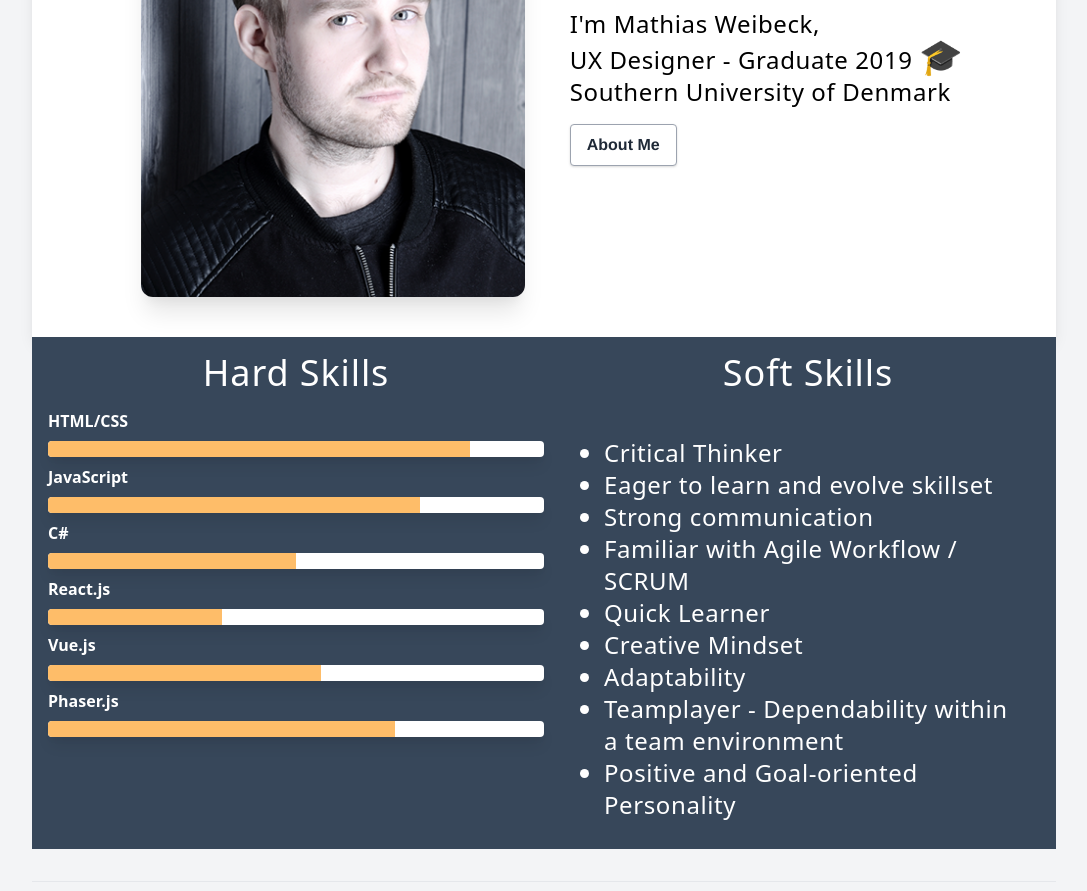
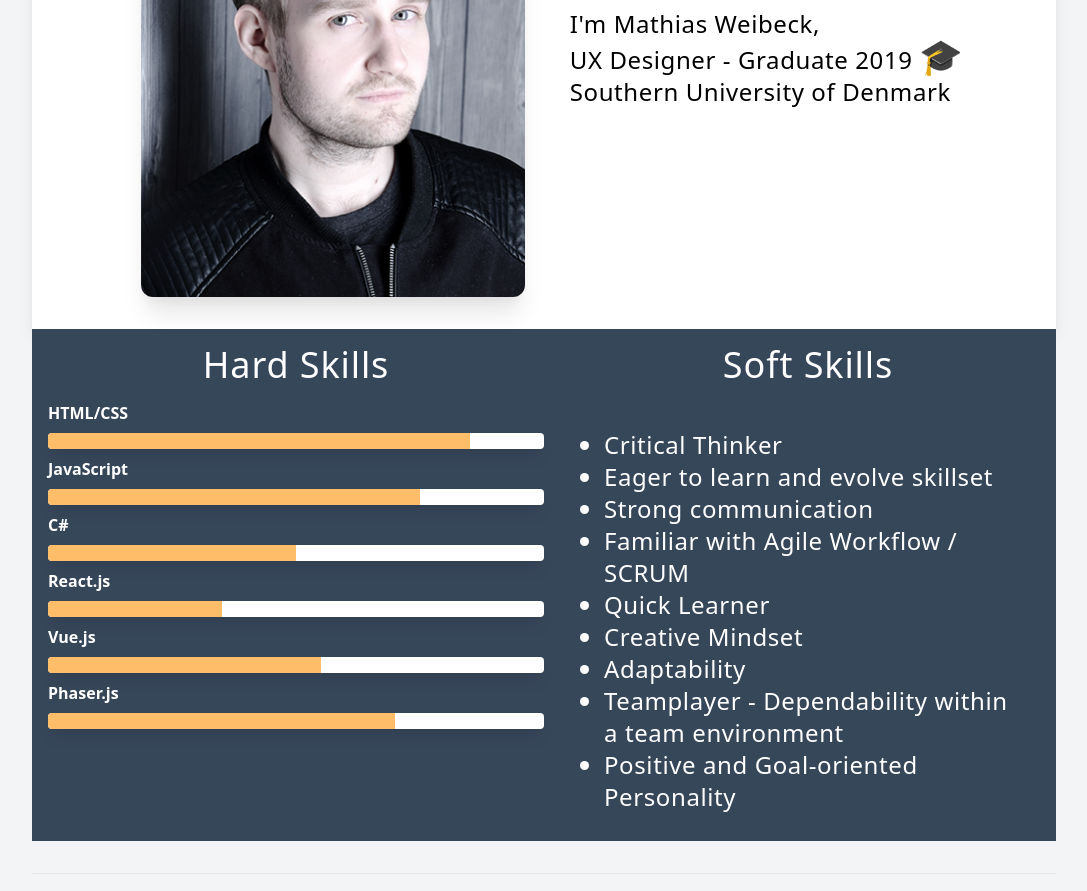
Before and after one commit to Weibeck/Portfolio, a Vue app: page / in a window 1280 px wide. Shown: the part 960-1851 px from the top of the page, without its empty margins (96-1183 px from the left). Built offline with nearby package versions, Linux system fonts and the light colour scheme.

Commit message:
Temp disabled about me

```diff
--- a/src/view/Home.vue
+++ b/src/view/Home.vue
@@ -73,7 +73,7 @@
     </blockquote>
 
 <div class="pt-4 w-max mx-auto xl:mx-0">
- <button type="button" class="bg-white hover:bg-gray-100 text-gray-800 font-semibold py-2 px-4 border border-gray-400 rounded shadow" @click="showModal">
+ <button type="button" class="hidden bg-white hover:bg-gray-100 text-gray-800 font-semibold py-2 px-4 border border-gray-400 rounded shadow" @click="showModal">
   About Me
 </button>
 </div>
```
